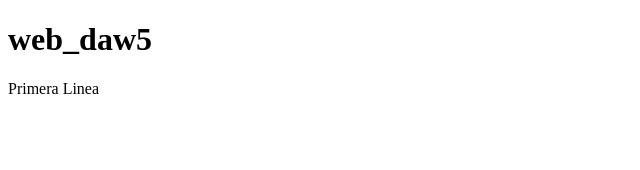
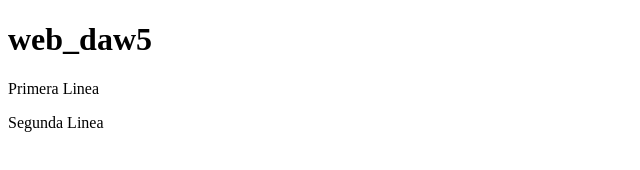
Before and after one commit to AdrianFernandezPerez/repositorio_remoto, a plain HTML site: page index.html in a window 1280 px wide. Shown: the whole page, without its empty margins (0-640 px from the left). Drawn offline with Linux system fonts and the light colour scheme.

Commit message:
Segunda Linea

```diff
--- a/index.html
+++ b/index.html
@@ -10,5 +10,7 @@
     <h1>web_daw5</h1>
 
     <p>Primera Linea</p>
+
+    <p>Segunda Linea</p>
 </body>
 </html>
```
